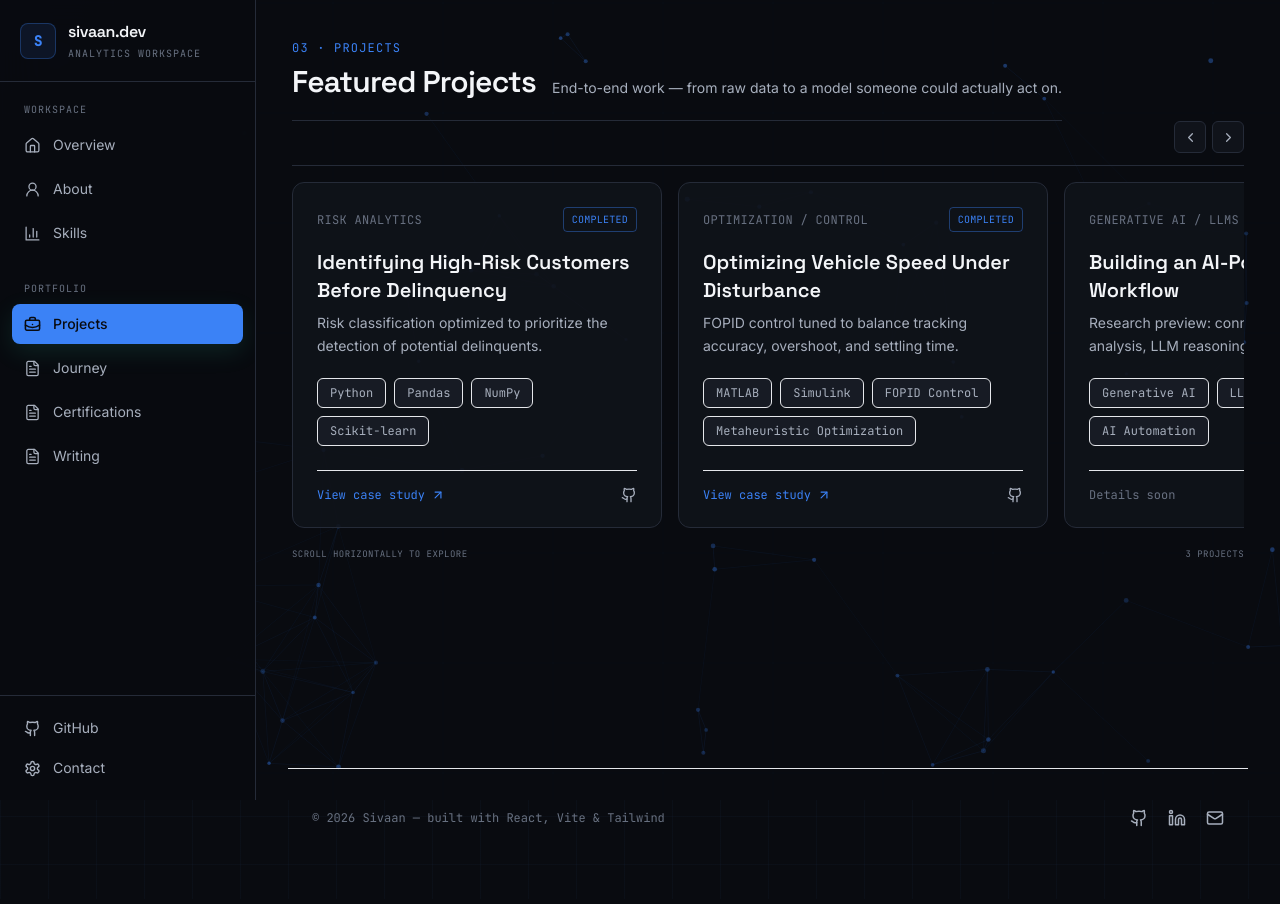
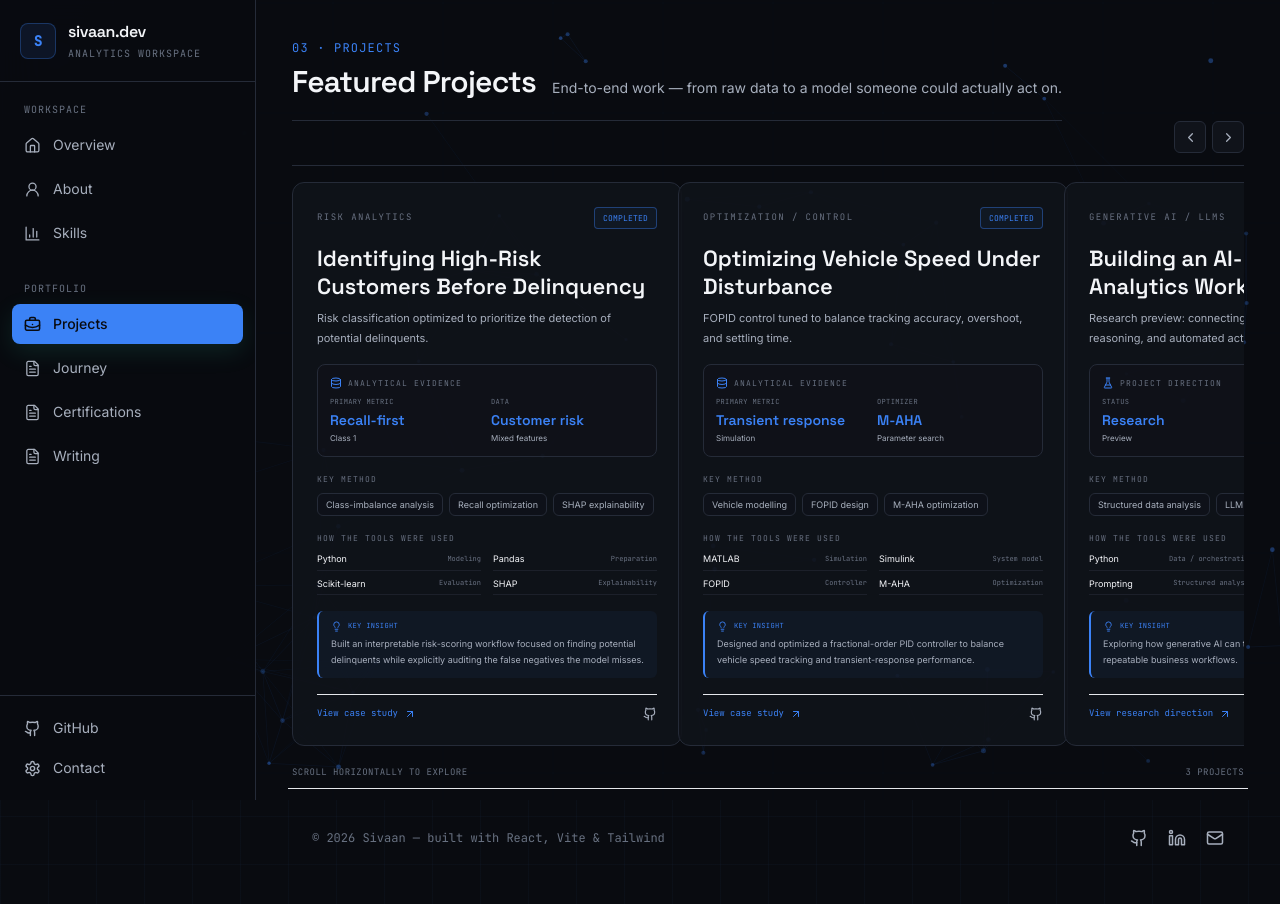
Before and after one commit to Sivaan66/sivaan-portfolio, a React (Vite) app: page / in a window 1280 px wide. Both pictures are taken after a click on the button "Explore Work". Shown: the top 904 px of the page. Built offline with nearby package versions, Linux system fonts and the light colour scheme.

Commit message:
Redesign project cards around analytical evidence

```diff
--- a/src/components/sections/ProjectCard.jsx
+++ b/src/components/sections/ProjectCard.jsx
@@ -1,70 +1,101 @@
-import { ArrowUpRight, Github, Clock } from "lucide-react";
+import { ArrowUpRight, Github, Clock, Lightbulb, Database, FlaskConical } from "lucide-react";
 import GlassCard from "../ui/GlassCard";
-import SkillBadge from "../ui/SkillBadge";
 
 const STATUS_STYLES = {
-  completed: "text-signal border-signal/40",
-  "in-progress": "text-amber border-amber/40",
-  planned: "text-ink-faint border-base-border",
+  completed: "text-signal border-signal/40 bg-signal/5",
+  "in-progress": "text-amber border-amber/40 bg-amber/5",
+  planned: "text-ink-faint border-base-border bg-surface-panel/40",
 };
 
 const STATUS_LABEL = {
   completed: "Completed",
   "in-progress": "In Progress",
-  planned: "Planned",
+  planned: "Research Preview",
 };
 
 export default function ProjectCard({ project, onOpen }) {
   const isPlanned = project.status === "planned";
+  const Icon = isPlanned ? FlaskConical : Database;
 
   return (
-    <GlassCard hover className="flex flex-col h-full">
-      <div className="flex items-center justify-between mb-4">
-        <span className="font-mono text-xs text-ink-faint uppercase tracking-wide">
+    <GlassCard hover className="flex flex-col h-full min-w-[310px] sm:min-w-[360px] lg:min-w-[390px] snap-start p-5">
+      <div className="flex items-center justify-between gap-3 mb-4">
+        <span className="font-mono text-[9px] text-ink-faint uppercase tracking-[0.16em]">
           {project.category}
         </span>
-        <span
-          className={`font-mono text-[10px] uppercase tracking-wide px-2 py-1 rounded border ${STATUS_STYLES[project.status]}`}
-        >
+        <span className={`font-mono text-[8px] uppercase tracking-wide px-2 py-1 rounded border ${STATUS_STYLES[project.status]}`}>
           {STATUS_LABEL[project.status]}
         </span>
       </div>
 
-      <h3 className="font-display text-xl font-semibold text-ink mb-2">
+      <h3 className="font-display text-xl sm:text-[22px] leading-tight font-semibold text-ink mb-2">
         {project.title}
       </h3>
-      <p className="text-sm text-ink-muted mb-5 leading-relaxed flex-1">
+      <p className="text-[11px] text-ink-muted leading-5 min-h-[40px] mb-4">
         {project.tagline}
       </p>
 
-      <div className="flex flex-wrap gap-2 mb-6">
-        {project.tech.slice(0, 4).map((t) => (
-          <SkillBadge key={t}>{t}</SkillBadge>
-        ))}
+      <div className="rounded-lg border border-surface-border bg-surface-panel/45 p-3 mb-4">
+        <div className="flex items-center gap-1.5 mb-2">
+          <Icon size={12} className="text-signal" />
+          <span className="font-mono text-[8px] uppercase tracking-[0.15em] text-ink-faint">
+            {isPlanned ? "Project direction" : "Analytical evidence"}
+          </span>
+        </div>
+        <div className="grid grid-cols-2 gap-2">
+          {project.metrics.map(([label, value, context]) => (
+            <div key={label}>
+              <p className="font-mono text-[7px] uppercase tracking-wider text-ink-faint">{label}</p>
+              <p className="font-display text-sm font-semibold text-signal mt-0.5">{value}</p>
+              <p className="text-[8px] text-ink-muted mt-0.5">{context}</p>
+            </div>
+          ))}
+        </div>
       </div>
 
-      <div className="flex items-center justify-between pt-4 border-t border-base-border">
+      <div className="mb-4">
+        <p className="font-mono text-[8px] uppercase tracking-[0.15em] text-ink-faint mb-2">KEY METHOD</p>
+        <div className="flex flex-wrap gap-1.5">
+          {project.method.map((item) => (
+            <span key={item} className="rounded-md border border-surface-border px-2 py-1 text-[9px] text-ink-muted bg-surface-panel/40">
+              {item}
+            </span>
+          ))}
+        </div>
+      </div>
+
+      <div className="mb-4 flex-1">
+        <p className="font-mono text-[8px] uppercase tracking-[0.15em] text-ink-faint mb-2">HOW THE TOOLS WERE USED</p>
+        <div className="grid grid-cols-2 gap-x-3 gap-y-1.5">
+          {project.techContext.map(([tool, role]) => (
+            <div key={tool} className="flex items-center justify-between gap-2 border-b border-surface-border/60 pb-1">
+              <span className="text-[9px] text-ink">{tool}</span>
+              <span className="font-mono text-[7px] text-ink-faint text-right">{role}</span>
+            </div>
+          ))}
+        </div>
+      </div>
+
+      <div className="rounded-md bg-signal/5 border-l-2 border-signal px-3 py-2.5 mb-4">
+        <div className="flex items-center gap-1.5 mb-1">
+          <Lightbulb size={11} className="text-signal" />
+          <span className="font-mono text-[7px] uppercase tracking-wider text-signal">Key Insight</span>
+        </div>
+        <p className="text-[9px] leading-4 text-ink-muted">{project.impact}</p>
+      </div>
+
+      <div className="flex items-center justify-between pt-3 border-t border-base-border">
         <button
           onClick={() => onOpen(project)}
           disabled={isPlanned}
-          className={`font-mono text-xs flex items-center gap-1.5 transition-colors ${
-            isPlanned
-              ? "text-ink-faint cursor-not-allowed"
-              : "text-signal hover:text-signal-glow"
-          }`}
+          className={`font-mono text-[9px] flex items-center gap-1.5 transition-colors ${isPlanned ? "text-signal hover:text-signal-glow" : "text-signal hover:text-signal-glow"}`}
         >
-          {isPlanned ? "Details soon" : "View case study"}
-          {!isPlanned && <ArrowUpRight size={14} />}
+          {isPlanned ? "View research direction" : "View case study"}
+          <ArrowUpRight size={12} />
         </button>
 
-        <a
-          href={project.github}
-          target="_blank"
-          rel="noopener noreferrer"
-          className="text-ink-muted hover:text-ink transition-colors"
-          aria-label={`${project.title} on GitHub`}
-        >
-          {isPlanned ? <Clock size={16} /> : <Github size={16} />}
+        <a href={project.github} target="_blank" rel="noopener noreferrer" className="text-ink-muted hover:text-ink transition-colors" aria-label={`${project.title} on GitHub`}>
+          {isPlanned ? <Clock size={14} /> : <Github size={14} />}
         </a>
       </div>
     </GlassCard>
```
